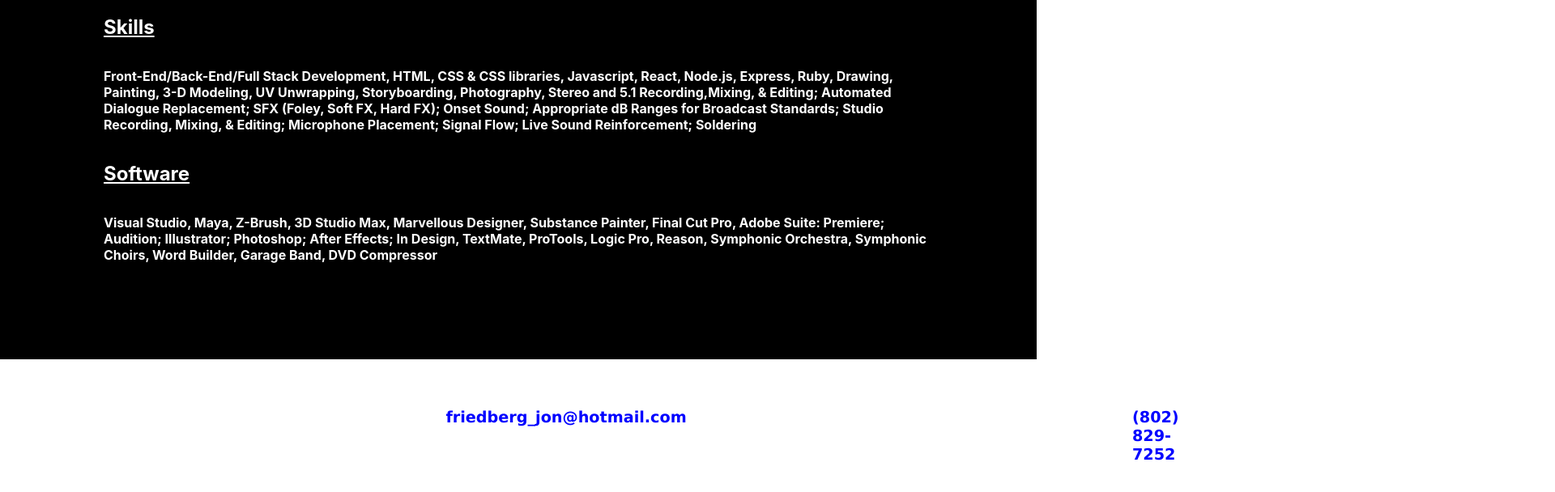
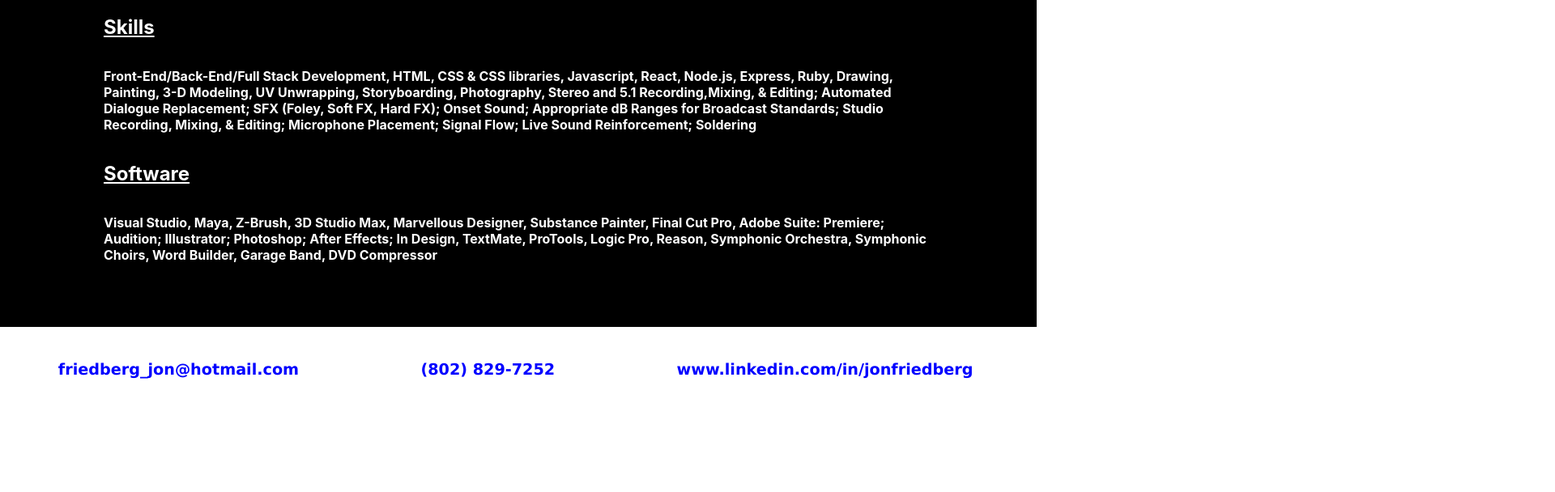
Before and after one commit to jonfriedberg123/home, a React (Create React App) app: page /about in a window 1280 px wide. Shown: the part 316-924 px from the top of the page at 81% size, 1920 px wide, since content can reach past the window. After the commit the page ends 800 px from the top, so only its background shows below. Built offline with nearby package versions, Linux system fonts and the light colour scheme.

Commit message:
style update

```diff
--- a/src/Style.css
+++ b/src/Style.css
@@ -2,7 +2,7 @@
 
 .body{
   margin: 0 auto;
-  max-height: 95%;
+  max-height: 90%;
   background-color: black;
   position:absolute;
   top:0;
@@ -38,8 +38,7 @@
     height: auto;
 }
 .Nav {
-  margin: 0 auto;
-
+margin: 0 auto;
 padding-top:2%;
 
 }
@@ -159,7 +158,6 @@ padding-top:2%;
   display:flex;
   flex-direction: row;
   justify-content: space-around;
-  margin-bottom: -10%;
   position:absolute;
   left:0;
   bottom:0;
@@ -170,26 +168,18 @@ padding-top:2%;
   color:blue;
   font-size:1.2em;
   display: flex;
-  margin-left:43%;
-  justify-content: left;
   font-family: 'Lucida Sans', 'Lucida Sans Regular', 'Lucida Grande', 'Lucida Sans Unicode', Geneva, Verdana, sans-serif;
 }
 
 .contactNumber{
   color:blue;
   display: flex;
-  margin-left:43%;
-  justify-content: left;
   font-size:1.2em;
   font-family: 'Lucida Sans', 'Lucida Sans Regular', 'Lucida Grande', 'Lucida Sans Unicode', Geneva, Verdana, sans-serif;
 }
 .LinkedInLink{
   display: flex;
-  margin-left:43%;
-  justify-content: left;
   color:blue;
   font-size:1.2em;
-
-
   font-family: 'Lucida Sans', 'Lucida Sans Regular', 'Lucida Grande', 'Lucida Sans Unicode', Geneva, Verdana, sans-serif;
 }
```
Also changed, not shown: src/App.js (line endings or trailing spaces).
